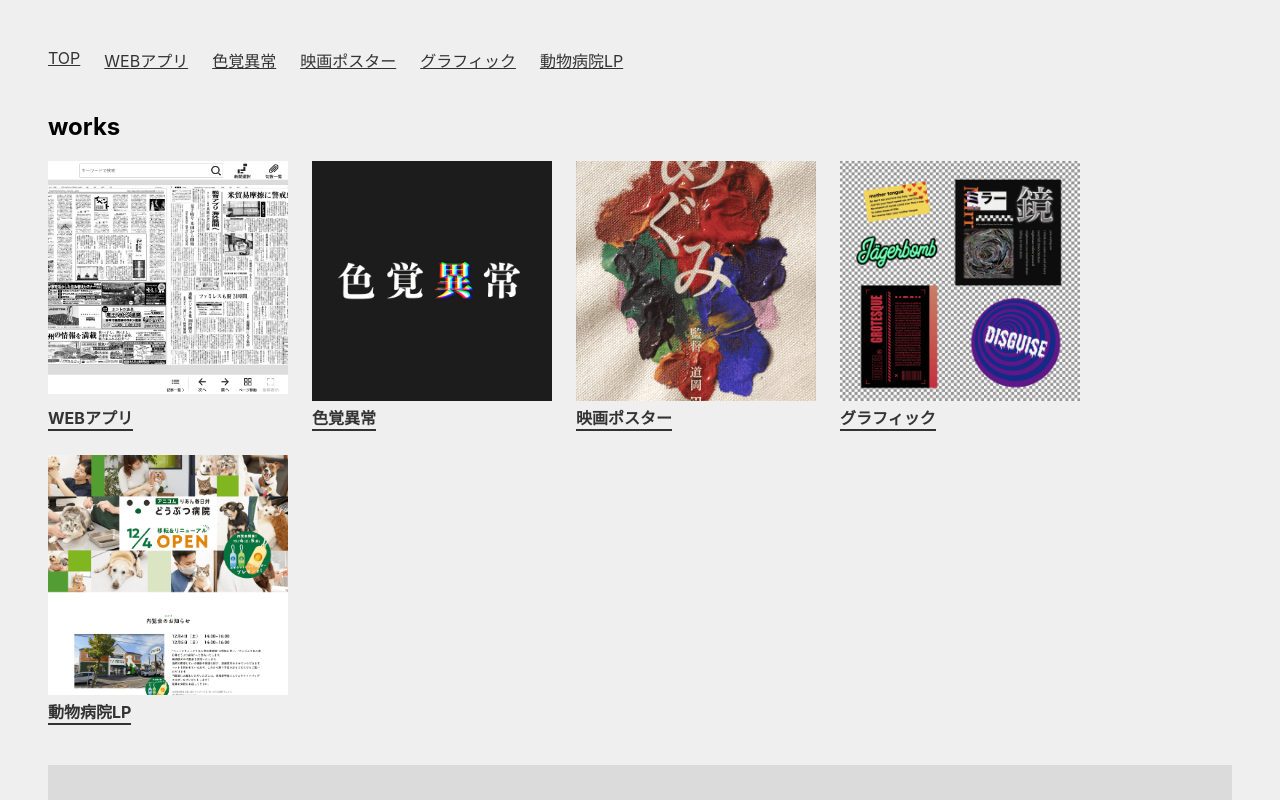
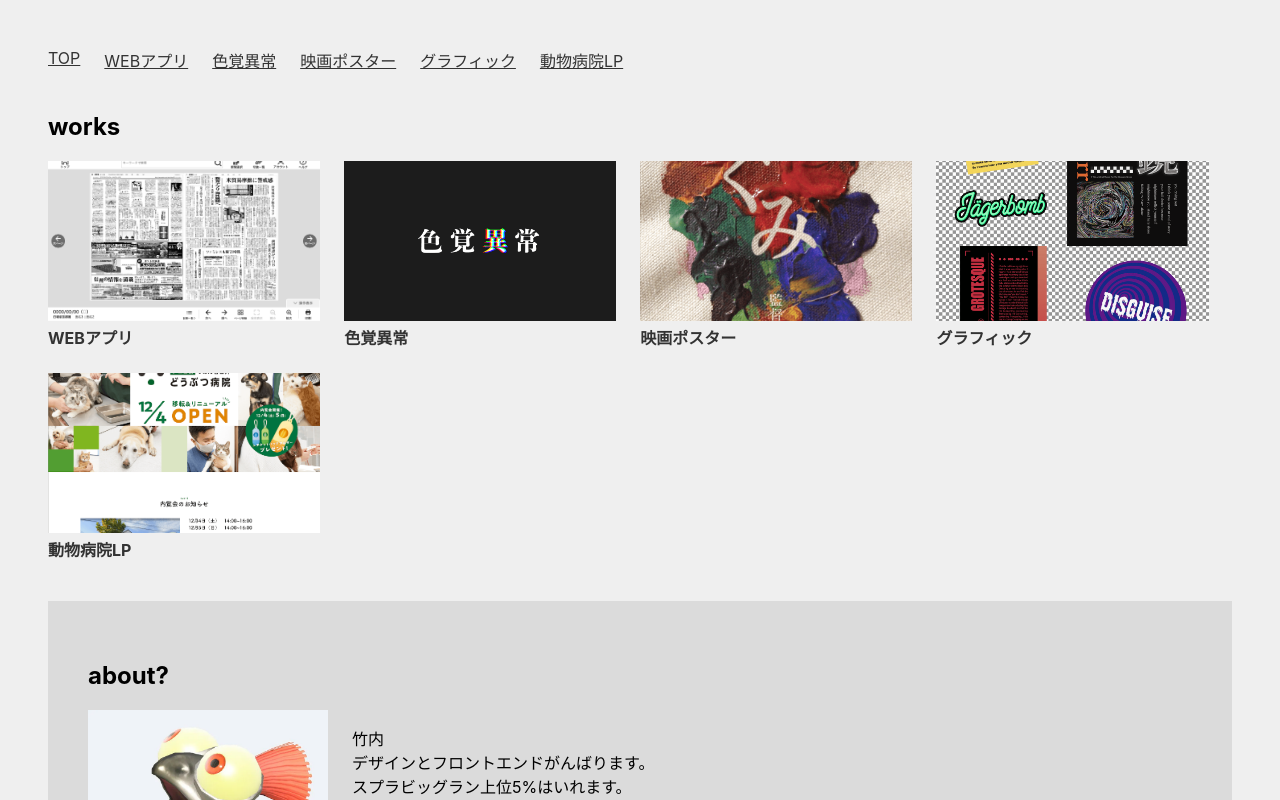
Before and after one commit to takeyodesu/takeyo-projects, a Vue app in the folder takeyo/: page / in a window 1280 px wide. Shown: the top 800 px of the page. Built offline with nearby package versions, Linux system fonts and the light colour scheme.

Commit message:
[scss]レイアウト修正

```diff
--- a/takeyo/src/components/ListItem.vue
+++ b/takeyo/src/components/ListItem.vue
@@ -1,11 +1,7 @@
 <template>
-  <li class="p-listItem">
-    <div class="p-listItem__image">
-      <img :src="image" alt="" />
-    </div>
+  <img :src="image" alt="" />
 
-    <div class="p-listItem__title">{{ title }}</div>
-  </li>
+  <div class="p-listItem__title">{{ title }}</div>
 </template>
 
 <script>
--- a/takeyo/src/scss/pages/_work.scss
+++ b/takeyo/src/scss/pages/_work.scss
@@ -6,19 +6,9 @@
 }
 .p-workImage img {
     width: 100%;
-    max-width: 800px;
+    max-width: 640px;
 }
 .p-workText {
     font-size: 16px;
     line-height: 1.7;
 }
-.p-workButton a {
-    display: inline-block;
-    width: 240px;
-    height: 32px;
-    line-height: 32px;
-    text-decoration: none;
-    text-align: center;
-    color: white;
-    background-color: blue;
-}
--- a/takeyo/src/scss/parts/projects/_list.scss
+++ b/takeyo/src/scss/parts/projects/_list.scss
@@ -5,19 +5,29 @@
     padding: 0;
     display: flex;
     flex-wrap: wrap;
-    gap: 24px;
+    gap: 16px;
     margin-bottom: 40px;
+    @include module.mixin-mq(pc) {
+        gap: 24px;
+    }
     & a {
         text-decoration-line: none;
+        width: calc(50% - 8px);
+        @include module.mixin-mq(pc) {
+            width: calc(24% - 12px);
+        }
+    }
+    & a::before {
+        display: block;
     }
 }
 .p-listItem {
     list-style-type: none;
 }
-.p-listItem__image {
+.p-listItem {
     & img {
-        width: 240px;
-        height: 240px;
+        width: 100%;
+        height: 160px;
         object-fit: cover;
     }
 }
@@ -25,5 +35,4 @@
     display: inline-block;
     font-weight: bold;
     color: module.$txt;
-    border-bottom: 2px solid module.$txt;
 }
--- a/takeyo/src/views/TopView.vue
+++ b/takeyo/src/views/TopView.vue
@@ -2,25 +2,25 @@
   <section>
     <h2>works</h2>
     <div class="p-list">
-      <RouterLink to="/web">
+      <RouterLink to="/web" class="p-listItem">
         <ListItem :image="getImageUrl('01-01.png')" title="WEBアプリ"></ListItem
       ></RouterLink>
-      <RouterLink to="/shikikakuijou">
+      <RouterLink to="/shikikakuijou" class="p-listItem">
         <ListItem :image="getImageUrl('02-01.png')" title="色覚異常"></ListItem>
       </RouterLink>
-      <RouterLink to="/poster">
+      <RouterLink to="/poster" class="p-listItem">
         <ListItem
           :image="getImageUrl('03-01.png')"
           title="映画ポスター"
         ></ListItem>
       </RouterLink>
-      <RouterLink to="/graphic">
+      <RouterLink to="/graphic" class="p-listItem">
         <ListItem
           :image="getImageUrl('04-01.png')"
           title="グラフィック"
         ></ListItem>
       </RouterLink>
-      <RouterLink to="/lp">
+      <RouterLink to="/lp" class="p-listItem">
         <ListItem
           :image="getImageUrl('05-01.png')"
           title="動物病院LP"
```
